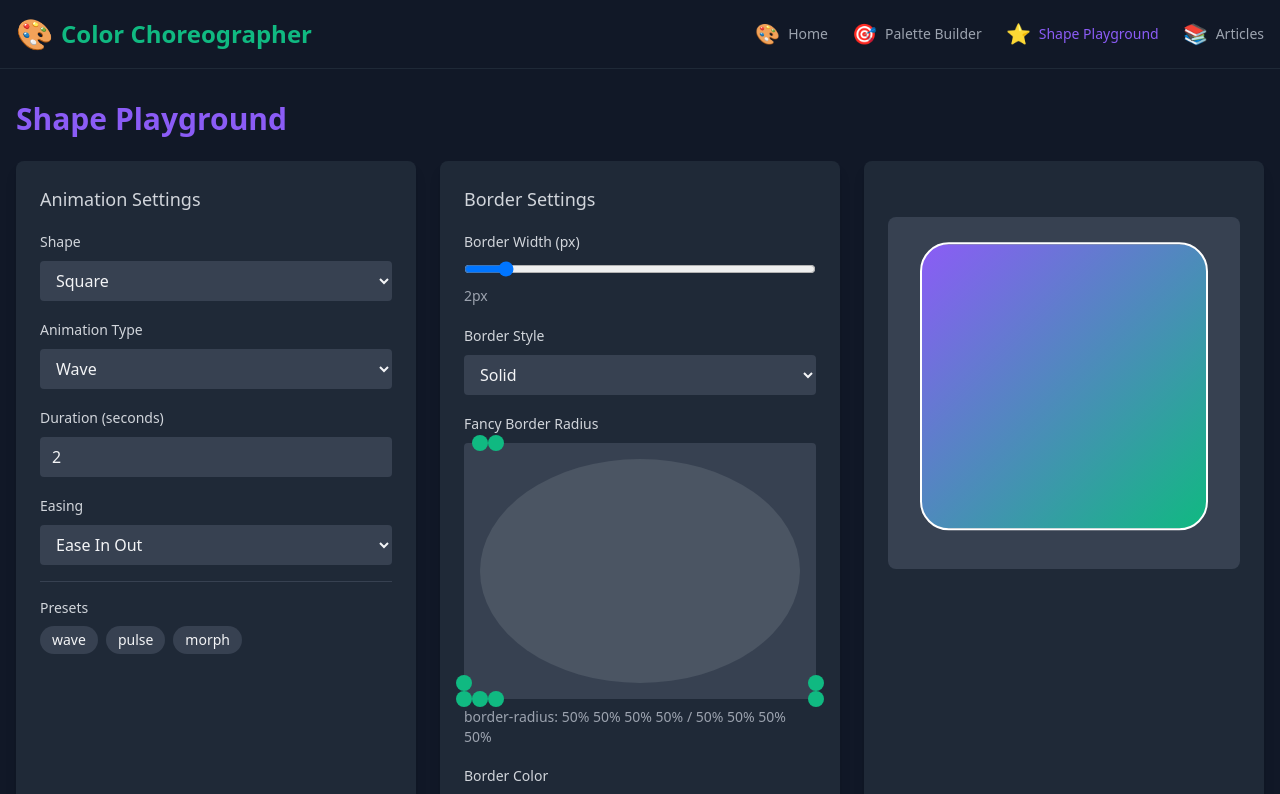
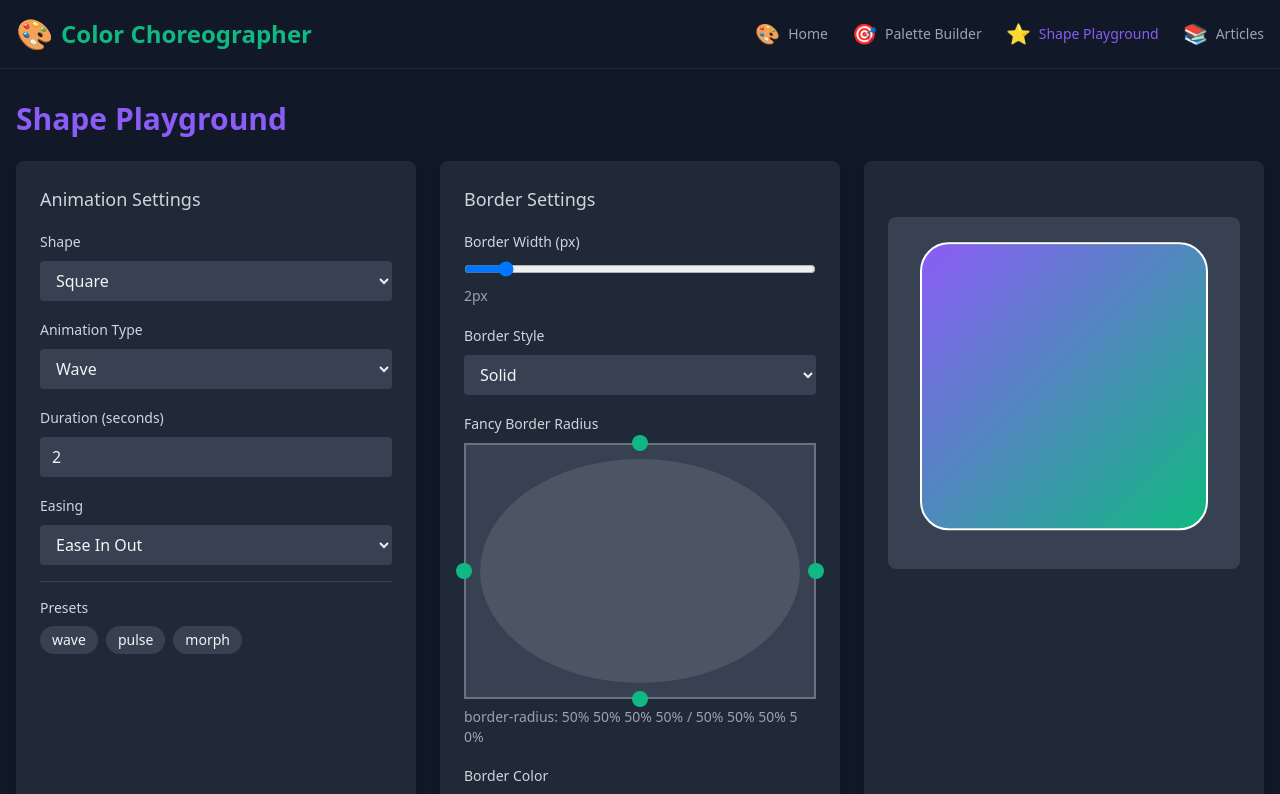
Before and after one commit to developers-fun/COLORCHOREO, a React (Vite) app: page /shapes in a window 1280 px wide. Shown: the top 794 px of the page. Built offline with nearby package versions, Linux system fonts and the light colour scheme.

Commit message:
Update BorderControls with line-based controls

```diff
--- a/src/components/BorderControls.jsx
+++ b/src/components/BorderControls.jsx
@@ -3,34 +3,35 @@ import React, { useState, useRef, useEffect } from 'react';
 function BorderControls({ settings, onUpdate }) {
   const [isDragging, setIsDragging] = useState(null);
   const containerRef = useRef(null);
-  const [corners, setCorners] = useState({
-    topLeftX: 50,
-    topLeftY: 50,
-    topRightX: 50,
-    topRightY: 50,
-    bottomRightX: 50,
-    bottomRightY: 50,
-    bottomLeftX: 50,
-    bottomLeftY: 50
+  const [points, setPoints] = useState({
+    top: 50,
+    right: 50,
+    bottom: 50,
+    left: 50
   });
 
-  const handleMouseDown = (corner) => {
-    setIsDragging(corner);
+  const handleMouseDown = (point) => {
+    setIsDragging(point);
   };
 
   const handleMouseMove = (e) => {
     if (!isDragging || !containerRef.current) return;
 
     const rect = containerRef.current.getBoundingClientRect();
-    const x = Math.max(0, Math.min(100, ((e.clientX - rect.left) / rect.width) * 100));
-    const y = Math.max(0, Math.min(100, ((e.clientY - rect.top) / rect.height) * 100));
+    let value;
 
-    setCorners(prev => ({
+    if (isDragging === 'left' || isDragging === 'right') {
+      value = Math.max(0, Math.min(100, ((e.clientY - rect.top) / rect.height) * 100));
+    } else {
+      value = Math.max(0, Math.min(100, ((e.clientX - rect.left) / rect.width) * 100));
+    }
+
+    setPoints(prev => ({
       ...prev,
-      [isDragging]: isDragging.endsWith('X') ? x : y
+      [isDragging]: value
     }));
 
-    const borderRadius = `${corners.topLeftX}% ${100-corners.topRightX}% ${corners.bottomRightX}% ${100-corners.bottomLeftX}% / ${corners.topLeftY}% ${corners.topRightY}% ${100-corners.bottomRightY}% ${100-corners.bottomLeftY}%`;
+    const borderRadius = `${points.top}% ${100 - points.top}% ${points.bottom}% ${100 - points.bottom}% / ${100 - points.left}% ${100 - points.right}% ${points.right}% ${points.left}%`;
 
     onUpdate({
       ...settings,
@@ -94,60 +95,44 @@ function BorderControls({ settings, onUpdate }) {
             <div
               className="w-full h-full bg-gray-600"
               style={{
-                borderRadius: `${corners.topLeftX}% ${100-corners.topRightX}% ${corners.bottomRightX}% ${100-corners.bottomLeftX}% / ${corners.topLeftY}% ${corners.topRightY}% ${100-corners.bottomRightY}% ${100-corners.bottomLeftY}%`
+                borderRadius: `${points.top}% ${100 - points.top}% ${points.bottom}% ${100 - points.bottom}% / ${100 - points.left}% ${100 - points.right}% ${points.right}% ${points.left}%`
               }}
             />
 
-            {/* Top Left Controls */}
+            {/* Top control line */}
+            <div className="absolute top-0 left-0 right-0 h-0.5 bg-gray-500" />
             <div
-              className={`absolute top-0 left-[${corners.topLeftX}%] w-4 h-4 bg-primary rounded-full cursor-ns-resize ${isDragging === 'topLeftY' ? 'scale-125' : ''}`}
-              onMouseDown={() => handleMouseDown('topLeftY')}
-              style={{ transform: `translate(-50%, -50%)` }}
-            />
-            <div
-              className={`absolute top-[${corners.topLeftY}%] left-0 w-4 h-4 bg-primary rounded-full cursor-ew-resize ${isDragging === 'topLeftX' ? 'scale-125' : ''}`}
-              onMouseDown={() => handleMouseDown('topLeftX')}
-              style={{ transform: `translate(-50%, -50%)` }}
+              className="absolute top-0 w-4 h-4 bg-primary rounded-full cursor-ew-resize"
+              style={{ left: `${points.top}%`, transform: 'translate(-50%, -50%)' }}
+              onMouseDown={() => handleMouseDown('top')}
             />
 
-            {/* Top Right Controls */}
+            {/* Right control line */}
+            <div className="absolute top-0 right-0 bottom-0 w-0.5 bg-gray-500" />
             <div
-              className={`absolute top-0 right-[${corners.topRightX}%] w-4 h-4 bg-primary rounded-full cursor-ns-resize ${isDragging === 'topRightY' ? 'scale-125' : ''}`}
-              onMouseDown={() => handleMouseDown('topRightY')}
-              style={{ transform: `translate(50%, -50%)` }}
-            />
-            <div
-              className={`absolute top-[${corners.topRightY}%] right-0 w-4 h-4 bg-primary rounded-full cursor-ew-resize ${isDragging === 'topRightX' ? 'scale-125' : ''}`}
-              onMouseDown={() => handleMouseDown('topRightX')}
-              style={{ transform: `translate(50%, -50%)` }}
+              className="absolute right-0 w-4 h-4 bg-primary rounded-full cursor-ns-resize"
+              style={{ top: `${points.right}%`, transform: 'translate(50%, -50%)' }}
+              onMouseDown={() => handleMouseDown('right')}
             />
 
-            {/* Bottom Right Controls */}
+            {/* Bottom control line */}
+            <div className="absolute bottom-0 left-0 right-0 h-0.5 bg-gray-500" />
             <div
-              className={`absolute bottom-0 right-[${corners.bottomRightX}%] w-4 h-4 bg-primary rounded-full cursor-ns-resize ${isDragging === 'bottomRightY' ? 'scale-125' : ''}`}
-              onMouseDown={() => handleMouseDown('bottomRightY')}
-              style={{ transform: `translate(50%, 50%)` }}
-            />
-            <div
-              className={`absolute bottom-[${corners.bottomRightY}%] right-0 w-4 h-4 bg-primary rounded-full cursor-ew-resize ${isDragging === 'bottomRightX' ? 'scale-125' : ''}`}
-              onMouseDown={() => handleMouseDown('bottomRightX')}
-              style={{ transform: `translate(50%, 50%)` }}
+              className="absolute bottom-0 w-4 h-4 bg-primary rounded-full cursor-ew-resize"
+              style={{ left: `${points.bottom}%`, transform: 'translate(-50%, 50%)' }}
+              onMouseDown={() => handleMouseDown('bottom')}
             />
 
-            {/* Bottom Left Controls */}
+            {/* Left control line */}
+            <div className="absolute top-0 left-0 bottom-0 w-0.5 bg-gray-500" />
             <div
-              className={`absolute bottom-0 left-[${corners.bottomLeftX}%] w-4 h-4 bg-primary rounded-full cursor-ns-resize ${isDragging === 'bottomLeftY' ? 'scale-125' : ''}`}
-              onMouseDown={() => handleMouseDown('bottomLeftY')}
-              style={{ transform: `translate(-50%, 50%)` }}
-            />
-            <div
-              className={`absolute bottom-[${corners.bottomLeftY}%] left-0 w-4 h-4 bg-primary rounded-full cursor-ew-resize ${isDragging === 'bottomLeftX' ? 'scale-125' : ''}`}
-              onMouseDown={() => handleMouseDown('bottomLeftX')}
-              style={{ transform: `translate(-50%, 50%)` }}
+              className="absolute left-0 w-4 h-4 bg-primary rounded-full cursor-ns-resize"
+              style={{ top: `${points.left}%`, transform: 'translate(-50%, -50%)' }}
+              onMouseDown={() => handleMouseDown('left')}
             />
           </div>
-          <div className="text-sm text-gray-400 mt-2">
-            border-radius: {`${corners.topLeftX}% ${100-corners.topRightX}% ${corners.bottomRightX}% ${100-corners.bottomLeftX}% / ${corners.topLeftY}% ${corners.topRightY}% ${100-corners.bottomRightY}% ${100-corners.bottomLeftY}%`}
+          <div className="text-sm text-gray-400 mt-2 break-all">
+            border-radius: {`${points.top}% ${100 - points.top}% ${points.bottom}% ${100 - points.bottom}% / ${100 - points.left}% ${100 - points.right}% ${points.right}% ${points.left}%`}
           </div>
         </div>
 
```
